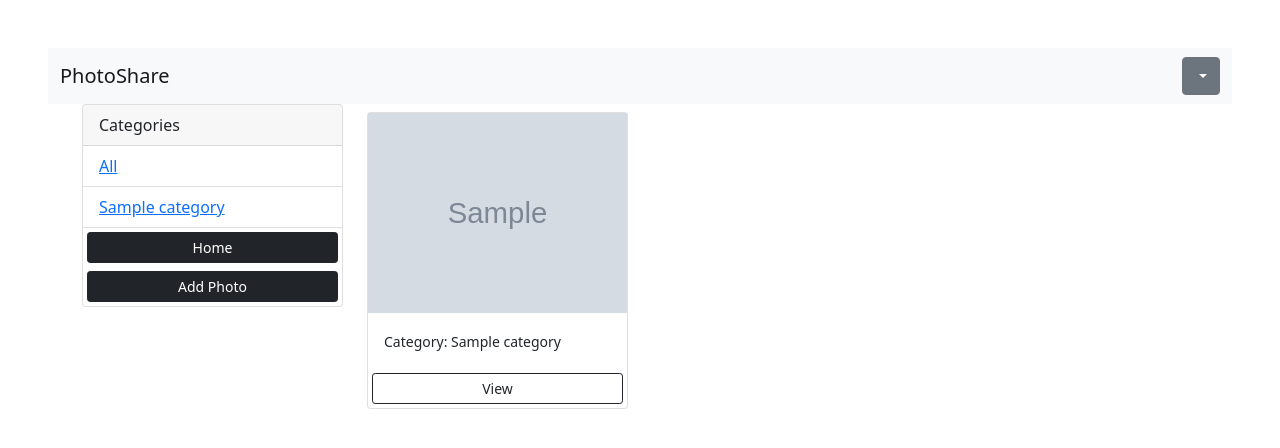
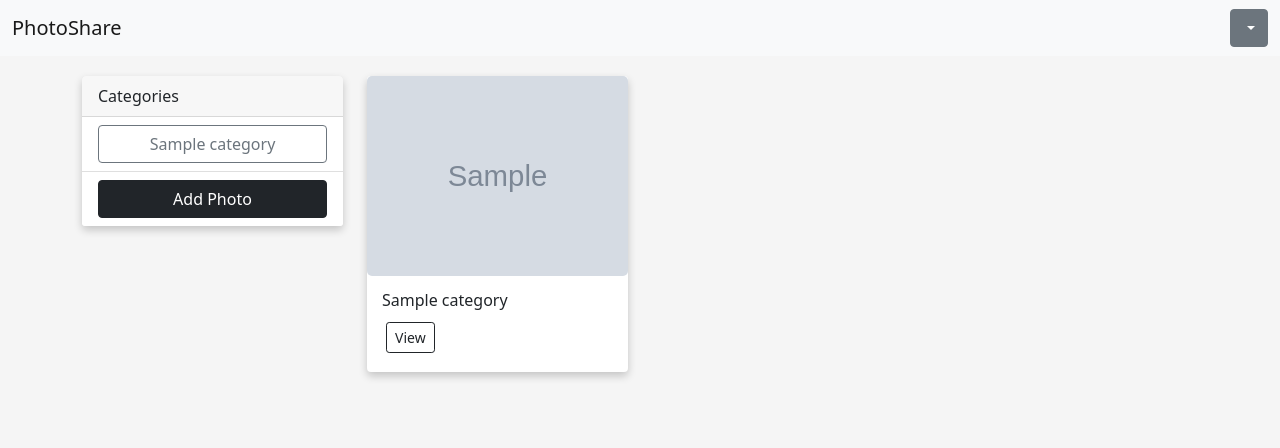
Before and after one commit to LittleChihiro/Photo-Album, a Django app: page /gallery/ in a window 1280 px wide. Shown: the top 448 px of the page. Run offline with Django 4.2, Linux system fonts and the light colour scheme; tables that the repository leaves empty hold one stand-in row (values such as "Sample post"); grey boxes marked "Sample" are stand-in pictures.

Commit message:
Design Uptade!

```diff
--- a/photos/templates/photos/gallery.html
+++ b/photos/templates/photos/gallery.html
@@ -4,21 +4,86 @@
     <meta charset="UTF-8">
     <meta name="viewport" content="width=device-width, initial-scale=1.0">
     <title>Gallery</title>
-
-    <!-- CSS only -->
-    <link href="https://cdn.jsdelivr.net/npm/bootstrap@5.0.0-beta1/dist/css/bootstrap.min.css" rel="stylesheet"
-        integrity="sha384-giJF6kkoqNQ00vy+HMDP7azOuL0xtbfIcaT9wjKHr8RbDVddVHyTfAAsrekwKmP1" crossorigin="anonymous">
-
+    <!-- Bootstrap CSS -->
+    <link href="https://cdn.jsdelivr.net/npm/bootstrap@5.0.0-beta1/dist/css/bootstrap.min.css" rel="stylesheet">
+    <!-- Custom CSS -->
     <style>
-        .image-thumbnail{
+        body {
+            background-color: #f5f5f5;
+        }
+        .navbar {
+            margin-bottom: 20px;
+        }
+        .image-thumbnail {
             height: 200px;
             object-fit: cover;
+            border-radius: 5px;
+            transition: transform 0.3s ease;
+        }
+        .image-thumbnail:hover {
+            transform: scale(1.05);
+        }
+        .card {
+            box-shadow: 0 4px 8px 0 rgba(0,0,0,0.2);
+            transition: 0.3s;
+            border: none;
+        }
+        .card:hover {
+            box-shadow: 0 8px 16px 0 rgba(0,0,0,0.2);
+        }
+        .card-body {
+            padding: 15px;
+        }
+        .category-list {
+            margin-bottom: 20px;
+            background: #fff;
+            padding: 15px;
+            border-radius: 5px;
+            box-shadow: 0 2px 4px rgba(0,0,0,0.1);
+        }
+
+
+        .btn-custom {
+            background-color: #343a40; /* Dark color */
+            color: white;
+            border: none;
+            transition: background-color 0.3s ease;
+        }
+
+        .btn-custom:hover {
+            background-color: #0056b3; /* Darker shade for hover */
+            color: white;
+        }
+
+        .btn-custom.btn-dark {
+            background-color: #343a40; /* Dark color */
+        }
+
+        .btn-custom.btn-dark:hover {
+            background-color: #1d2124; /* Darker shade for hover */
+        }
+
+        .btn-view-hover {
+            transition: background-color 0.3s ease, color 0.3s ease;
+        }
+
+        .btn-view-hover:hover {
+            background-color: #343a40; /* Dark color for hover */
+            color: white;
+        }
+
+        .btn-category {
+            width: 100%;
+            text-align: center;
+            white-space: normal;
+            display: block;
         }
 
     </style>
 </head>
-<body class="m-5">
+<body>
 
+    <!-- Navigation Bar -->
     <nav class="navbar navbar-expand-lg navbar-light bg-light">
         <div class="container-fluid">
             <a href="{% url 'home' %}" class="navbar-brand">PhotoShare</a>
@@ -34,69 +99,60 @@
         </div>
     </nav>
 
-    <div class="container">
-    </div>
-
-    <script src="https://code.jquery.com/jquery-3.5.1.slim.min.js"></script>
-    <script src="https://cdn.jsdelivr.net/npm/popper.js@1.16.0/dist/umd/popper.min.js"></script>
-    <script src="https://cdn.jsdelivr.net/npm/bootstrap@5.0.0-beta1/dist/js/bootstrap.min.js"></script>
-
+    <!-- Gallery Content -->
     <div class="container">
         <div class="row">
+            <!-- Categories Sidebar -->
         <div class="col-md-3">
-
             <div class="card">
                 <div class="card-header">
                         Categories
                 </div>
                 <ul class="list-group list-group-flush">
+                    {% for category in categories %}
                         <li class="list-group-item">
-                            <a href="{% url 'gallery' %}">All</a>
+                            <a href="{% url 'gallery' %}?category={{category.name}}" class="btn btn-outline-secondary btn-category">{{ category.name }}</a>
                         </li>
-
-                        {%for category in categories%}
-
+                    {% endfor %}
                     <li class="list-group-item">
-                            <a href="{% url 'gallery' %}?category={{category.name}}">
-                                {{category.name}}
-                            </a>
+                        <a href="{% url 'add' %}" class="btn btn-dark btn-category">Add Photo</a>
                     </li>
-
-                        {%endfor%}
-
-                        <a href="{% url 'home' %}" class="btn btn-dark btn-block btn-sm m-1">Home</a>
-
-                        <a href="{% url 'add' %}" class="btn btn-dark btn-block btn-sm m-1">Add Photo</a>
-
                 </ul>
                 </div>
          </div>
+
+
+            <!-- Photos Grid -->
             <div class="col-md-9">
                 <div class="row">
-
                     {% for photo in photos %}
-                        <div class="col-md-4">
-                            <div class="card my-2">
+                        <div class="col-md-4 mb-4">
+                            <div class="card">
                                 {% if photo.image %}
-                                    <img class="image-thumbnail" src="{{ photo.image.url }}" alt="Card image cap">
+                                    <img src="{{ photo.image.url }}" class="card-img-top image-thumbnail" alt="{{ photo.category.name }}">
                                 {% else %}
-                                    <p>No image available</p>
+                                    <p class="text-center mt-2">No image available</p>
                                 {% endif %}
                                 <div class="card-body">
-                                    <small>Category: {{ photo.category.name }}</small>
+                                    <h6 class="card-title">{{ photo.category.name }}</h6>
+                                    <a href="{% url 'photo' photo.id %}" class="btn btn-outline-dark btn-sm m-1 btn-view-hover">View</a>
                                 </div>
-                                <a href="{% url 'photo' photo.id %}" class="btn btn-outline-dark btn-sm m-1">View</a>
                             </div>
                         </div>
                     {% empty %}
-                        <h3>No photos...</h3>
+                        <div class="col-12">
+                            <h4 class="text-center">No photos available</h4>
+                        </div>
                     {% endfor %}
-
-
+                </div>
             </div>
         </div>
     </div>
 
+    <!-- Bootstrap JavaScript -->
+    <script src="https://code.jquery.com/jquery-3.5.1.slim.min.js"></script>
+    <script src="https://cdn.jsdelivr.net/npm/popper.js@1.16.0/dist/umd/popper.min.js"></script>
+    <script src="https://cdn.jsdelivr.net/npm/bootstrap@5.0.0-beta1/dist/js/bootstrap.min.js"></script>
 
 </body>
 </html>
```
Also changed, not shown: photos/templates/photos/edit_profile.html (+34 -3 lines), photos/templates/photos/home.html (+39 -9 lines), photos/templates/photos/photo.html (+37 -18 lines), photos/templates/photos/profile.html (+14 -8 lines). Lines whose indentation alone changed are shown as unchanged.
